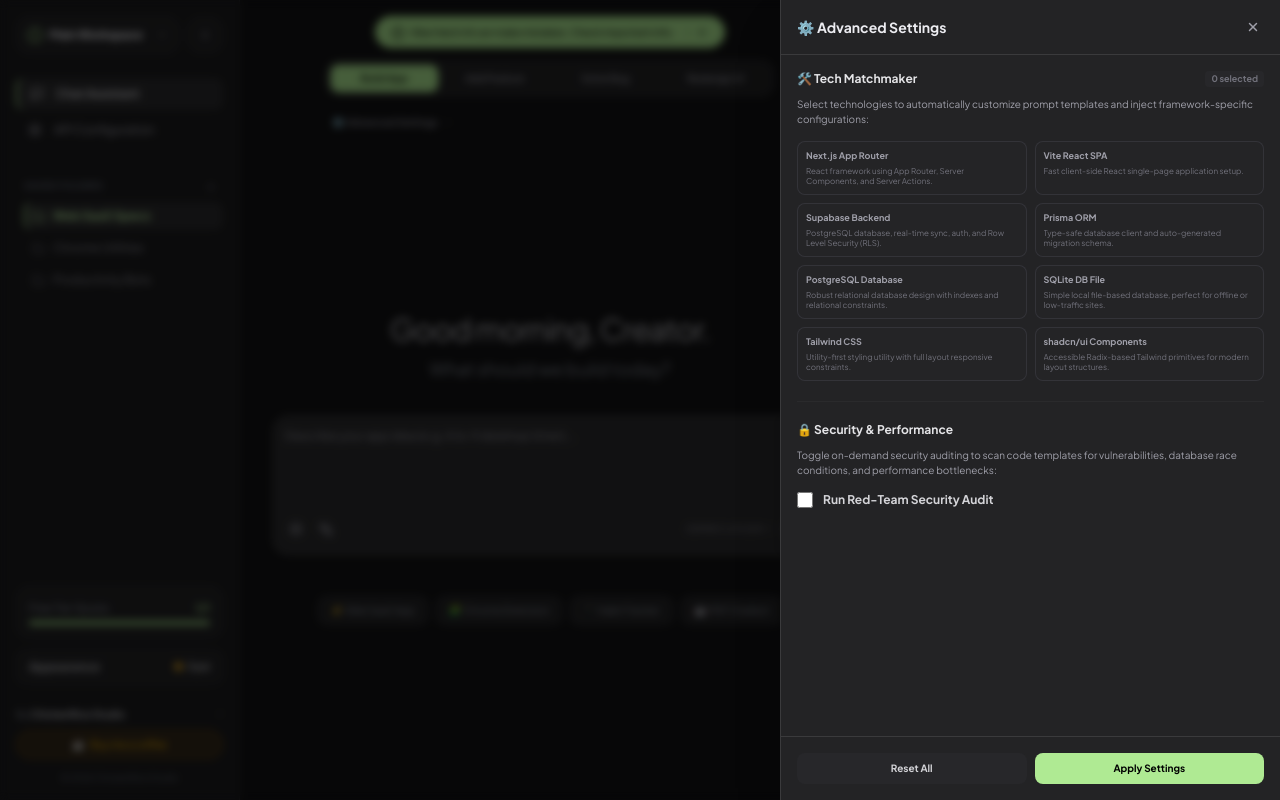
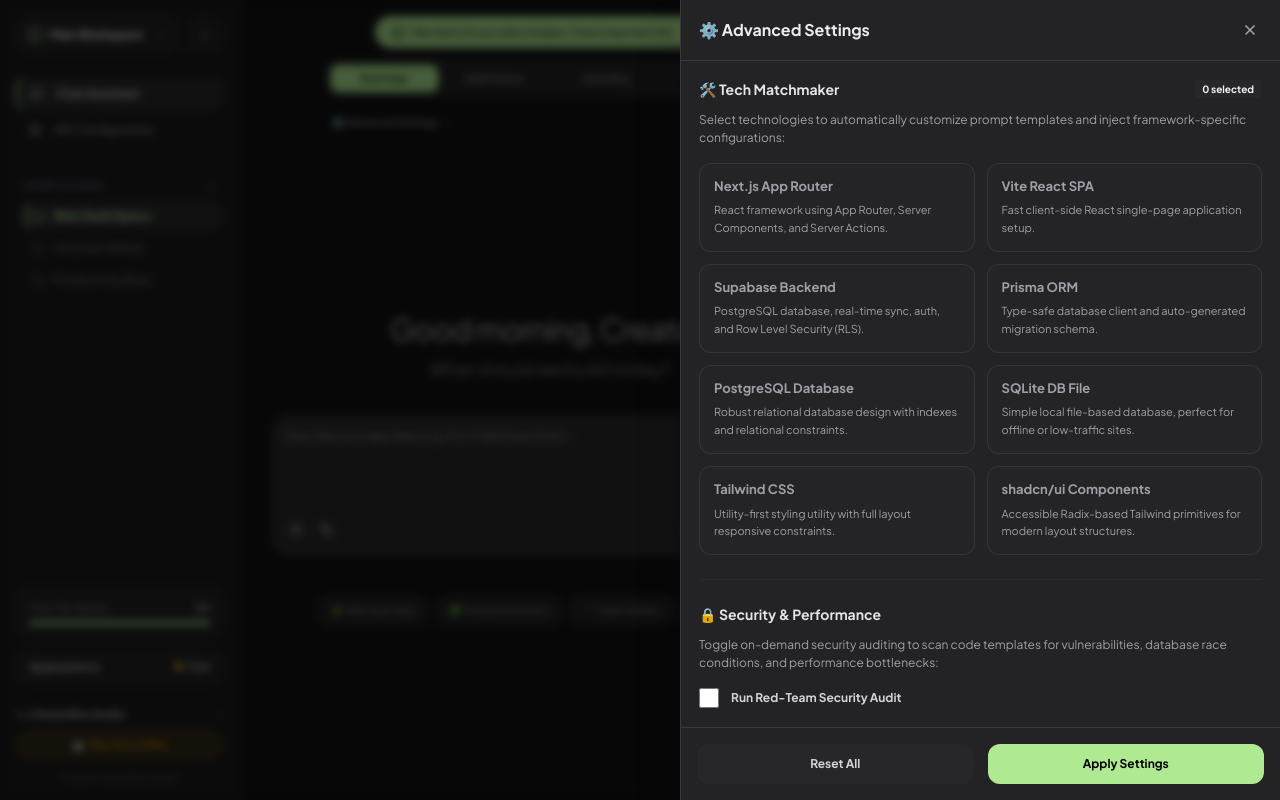
Before and after one commit to ChickenGor/vibe-hatch-code, a Next.js app: page / in a window 1280 px wide. Both pictures are taken after a click on the button "⚙️ Advanced Settings". Built offline with nearby package versions, Linux system fonts and the light colour scheme.

Commit message:
style: increase Advanced Settings Drawer width to max-w-2xl (600px) and scale up internal font sizes and paddings

```diff
--- a/app/page.js
+++ b/app/page.js
@@ -1837,36 +1837,36 @@
           />
           {/* Drawer Panel */}
           <div
-            className="fixed top-0 right-0 h-full w-[90vw] sm:w-[500px] max-w-lg bg-zinc-900 border-l border-zinc-800 z-50 flex flex-col shadow-2xl transition-transform ease-out duration-300 translate-x-0 animate-slide-in"
+            className="fixed top-0 right-0 h-full w-[95vw] sm:w-[540px] md:w-[600px] max-w-2xl bg-zinc-900 border-l border-zinc-800 z-50 flex flex-col shadow-2xl transition-transform ease-out duration-300 translate-x-0 animate-slide-in"
             style={{ backgroundColor: 'var(--choice-bg)', borderColor: 'var(--input-border)' }}
           >
             {/* Header */}
-            <div className="p-4 border-b border-zinc-800 flex items-center justify-between" style={{ borderColor: 'var(--input-border)' }}>
+            <div className="p-4.5 border-b border-zinc-800 flex items-center justify-between" style={{ borderColor: 'var(--input-border)' }}>
               <div className="flex items-center gap-2">
-                <span className="text-sm font-bold text-[var(--text-main)]">⚙️ Advanced Settings</span>
+                <span className="text-base font-bold text-[var(--text-main)]">⚙️ Advanced Settings</span>
               </div>
               <button
                 onClick={() => setIsStackDrawerOpen(false)}
                 className="p-1 rounded hover:bg-zinc-800 text-zinc-400 hover:text-white transition cursor-pointer"
               >
-                <svg xmlns="http://www.w3.org/2000/svg" width="14" height="14" viewBox="0 0 24 24" fill="none" stroke="currentColor" strokeWidth="2.5" strokeLinecap="round" strokeLinejoin="round"><line x1="18" x2="6" y1="6" y2="18"/><line x1="6" x2="18" y1="6" y2="18"/></svg>
+                <svg xmlns="http://www.w3.org/2000/svg" width="16" height="16" viewBox="0 0 24 24" fill="none" stroke="currentColor" strokeWidth="2.5" strokeLinecap="round" strokeLinejoin="round"><line x1="18" x2="6" y1="6" y2="18"/><line x1="6" x2="18" y1="6" y2="18"/></svg>
               </button>
             </div>
 
             {/* Content */}
-            <div className="flex-1 overflow-y-auto p-4 space-y-5 text-xs text-left">
+            <div className="flex-1 overflow-y-auto p-4.5 space-y-6 text-sm text-left">
               {/* Tech Stack Matchmaker */}
-              <div className="space-y-2.5">
+              <div className="space-y-3">
                 <div className="flex items-center justify-between">
-                  <span className="font-bold text-zinc-200">🛠️ Tech Matchmaker</span>
-                  <span className="font-mono text-[9px] px-1.5 py-0.5 rounded bg-zinc-800 text-zinc-500 font-bold">
+                  <span className="text-sm font-bold text-zinc-200">🛠️ Tech Matchmaker</span>
+                  <span className="font-mono text-[10px] px-2 py-0.5 rounded bg-zinc-800 text-zinc-450 font-bold">
                     {selectedStack.length} selected
                   </span>
                 </div>
-                <p className="text-[10px] text-zinc-400 leading-normal">
+                <p className="text-xs text-zinc-400 leading-normal">
                   Select technologies to automatically customize prompt templates and inject framework-specific configurations:
                 </p>
-                <div className="grid grid-cols-2 gap-2 pt-1">
+                <div className="grid grid-cols-2 gap-3 pt-1">
                   {TECH_OPTIONS.map(tech => {
                     const active = selectedStack.includes(tech.id);
                     return (
@@ -1880,14 +1880,14 @@
                               : [...prev, tech.id]
                           );
                         }}
-                        className={`p-2 rounded-lg text-[9px] font-semibold text-left transition-all cursor-pointer border select-none flex flex-col gap-1 ${
+                        className={`p-3.5 rounded-xl text-xs font-semibold text-left transition-all cursor-pointer border select-none flex flex-col gap-1.5 ${
                           active
                             ? 'bg-emerald-500/10 text-emerald-400 border-emerald-500/30 font-bold'
                             : 'bg-zinc-800/40 text-zinc-400 border-zinc-700/60 hover:border-zinc-500'
                         }`}
                       >
-                        <span className="font-bold">{tech.label}</span>
-                        <span className="text-[8px] text-zinc-500 leading-tight line-clamp-2 font-normal">{tech.desc}</span>
+                        <span className="font-bold text-[13px]">{tech.label}</span>
+                        <span className="text-[11px] text-zinc-550 leading-relaxed font-normal">{tech.desc}</span>
                       </button>
                     );
                   })}
@@ -1897,17 +1897,17 @@
               <hr className="border-zinc-800/80" style={{ borderColor: 'var(--glass-border)' }} />
 
               {/* Red Team Audit */}
-              <div className="space-y-2.5">
-                <span className="font-bold text-zinc-200 block">🔒 Security & Performance</span>
-                <p className="text-[10px] text-zinc-400 leading-normal">
+              <div className="space-y-3">
+                <span className="text-sm font-bold text-zinc-200 block">🔒 Security & Performance</span>
+                <p className="text-xs text-zinc-400 leading-normal">
                   Toggle on-demand security auditing to scan code templates for vulnerabilities, database race conditions, and performance bottlenecks:
                 </p>
-                <label className="flex items-center gap-2.5 cursor-pointer text-zinc-300 hover:text-white select-none w-fit pt-1">
+                <label className="flex items-center gap-3 cursor-pointer text-zinc-300 hover:text-white select-none w-fit pt-1">
                   <input
                     type="checkbox"
                     checked={runRedTeam}
                     onChange={(e) => setRunRedTeam(e.target.checked)}
-                    className="accent-emerald-500 rounded cursor-pointer w-4 h-4"
+                    className="accent-emerald-500 rounded cursor-pointer w-5 h-5"
                   />
                   <span className="font-bold text-xs">Run Red-Team Security Audit</span>
                 </label>
@@ -1915,19 +1915,19 @@
             </div>
 
             {/* Footer */}
-            <div className="p-4 border-t border-zinc-800 flex gap-2" style={{ borderColor: 'var(--input-border)' }}>
+            <div className="p-4 border-t border-zinc-800 flex gap-3.5" style={{ borderColor: 'var(--input-border)' }}>
               <button
                 onClick={() => {
                   setSelectedStack([]);
                   setRunRedTeam(false);
                 }}
-                className="flex-1 py-2 rounded-lg bg-zinc-800 hover:bg-zinc-750 text-zinc-300 transition cursor-pointer font-bold text-[10px]"
+                className="flex-1 py-3 rounded-xl bg-zinc-800 hover:bg-zinc-750 text-zinc-300 transition cursor-pointer font-bold text-xs"
               >
                 Reset All
               </button>
               <button
                 onClick={() => setIsStackDrawerOpen(false)}
-                className="flex-1 py-2 rounded-lg bg-emerald-500 hover:bg-emerald-600 text-black transition cursor-pointer font-bold text-[10px]"
+                className="flex-1 py-3 rounded-xl bg-emerald-500 hover:bg-emerald-600 text-black transition cursor-pointer font-bold text-xs"
               >
                 Apply Settings
               </button>
```
